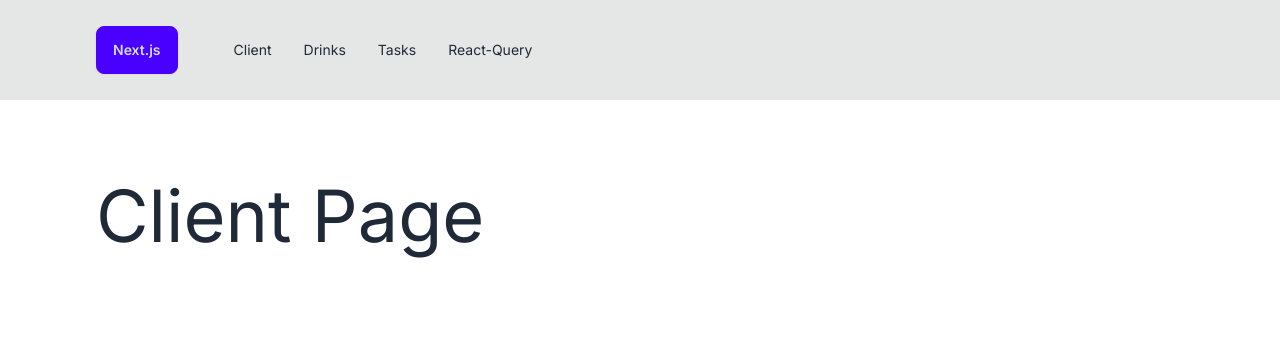
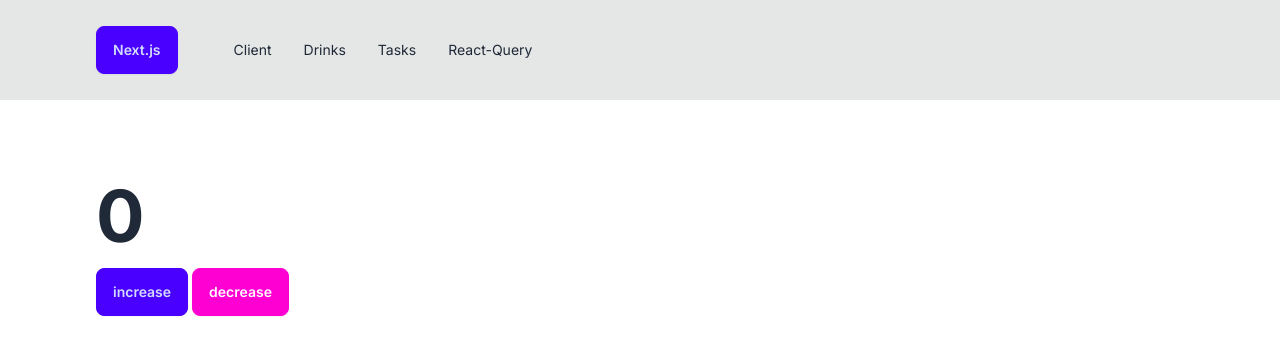
Before and after one commit to aurcin/nextjs-basics, a Next.js app: page /client in a window 1280 px wide. Shown: the top 354 px of the page. Built offline with nearby package versions, Linux system fonts and the light colour scheme.

Commit message:
counter component

```diff
--- a/src/app/about/page.tsx
+++ /dev/null
@@ -1,12 +0,0 @@
-import Link from 'next/link';
-
-export default function AboutPage() {
-  return (
-    <main>
-      <h1 className='text-7xl'>About Page</h1>
-      <Link href='/' className='text-2xl'>
-        Home Page
-      </Link>
-    </main>
-  );
-}
--- a/src/app/client/page.tsx
+++ b/src/app/client/page.tsx
@@ -1,7 +1,27 @@
+'use client';
+
+import { useState } from 'react';
+
 export default function ClientPage() {
+  const [count, setCount] = useState(0);
+
+  function increase() {
+    setCount(prev => (prev += 1));
+  }
+
+  function decrease() {
+    setCount(prev => (prev -= 1));
+  }
+
   return (
-    <main>
-      <h1 className='text-7xl'>Client Page</h1>
-    </main>
+    <div>
+      <h1 className='text-7xl font-bold mb-4'>{count}</h1>
+      <button className='btn btn-primary' onClick={increase}>
+        increase
+      </button>
+      <button className='btn btn-secondary ml-1' onClick={decrease}>
+        decrease
+      </button>
+    </div>
   );
 }
--- a/src/app/page.tsx
+++ b/src/app/page.tsx
@@ -2,11 +2,11 @@ import Link from 'next/link';
 
 export default function HomePage() {
   return (
-    <main>
-      <h1 className='text-7xl'>Home Page</h1>
-      <Link href='/about' className='text-2xl'>
-        About Page
+    <div>
+      <h1 className='text-5xl mb-8 font-bold'>Next.js tutorial</h1>
+      <Link href='/client' className='btn btn-accent'>
+        Get Started
       </Link>
-    </main>
+    </div>
   );
 }
```
